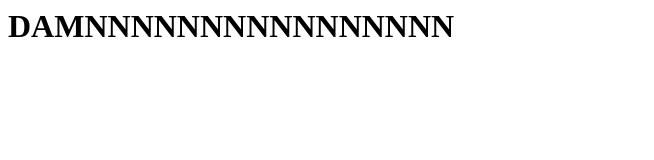
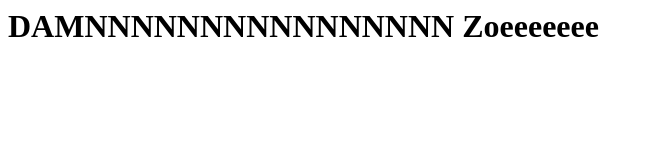
Before and after one commit to ariangonzalez/ariangonzalez.github.io, a plain HTML site: page index.html in a window 1280 px wide. Shown: the whole page, without its empty margins (0-654 px from the left). Drawn offline with Linux system fonts and the light colour scheme.

Commit message:
Update index.html

```diff
--- a/index.html
+++ b/index.html
@@ -1 +1 @@
-<h1>DAMNNNNNNNNNNNNNNNN</h1>
+<h1>DAMNNNNNNNNNNNNNNNN Zoeeeeeee</h1>
```
